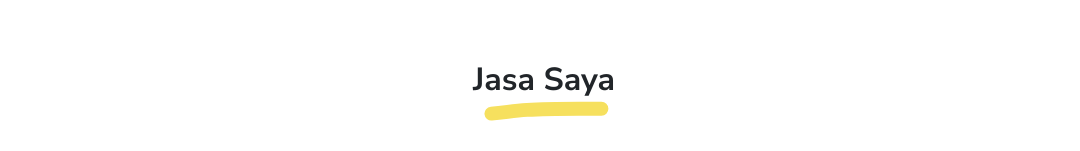
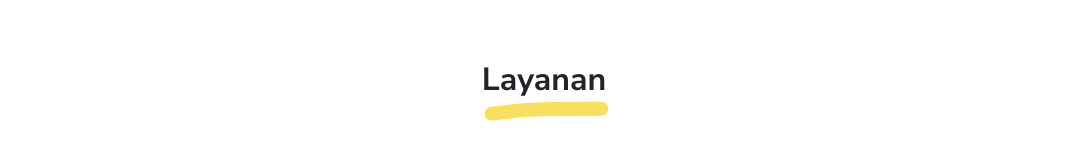
Before and after one commit to elsoow/elsoow.github.io, a plain HTML site: page index.html in a window 1280 px wide. Shown: the part 1486-1637 px from the top of the page, without its empty margins (96-1176 px from the left). Drawn offline with Linux system fonts and the light colour scheme.

Commit message:
Update index.html

```diff
--- a/index.html
+++ b/index.html
@@ -127,7 +127,7 @@
 <div class="section px-3 px-lg-4 pt-5" id="services">
   <div class="container-narrow">
     <div class="text-center mb-5">
-      <h2 class="marker marker-center">Jasa Saya</h2>
+      <h2 class="marker marker-center">Layanan</h2>
     </div>
     <div class="text-center">
       <p class="mx-auto mb-3" style="max-width:600px"> Selamat datang di halaman saya, saya menawarkan layanan yang cocok untuk situs web atau aplikasi, desain grafis, UI/UX , serta manajemen produk digital. Segera temukan kekuatan desain grafis yang memukau, analisis bisnis digital yang mendalam, pengalaman pengguna yang intuitif, dan manajemen produk yang efisien. Saya berkomitmen untuk memberikan layanan berkualitas tinggi yang dirancang khusus untuk memenuhi kebutuhan dan tujuan bisnis Anda.</p>
```
